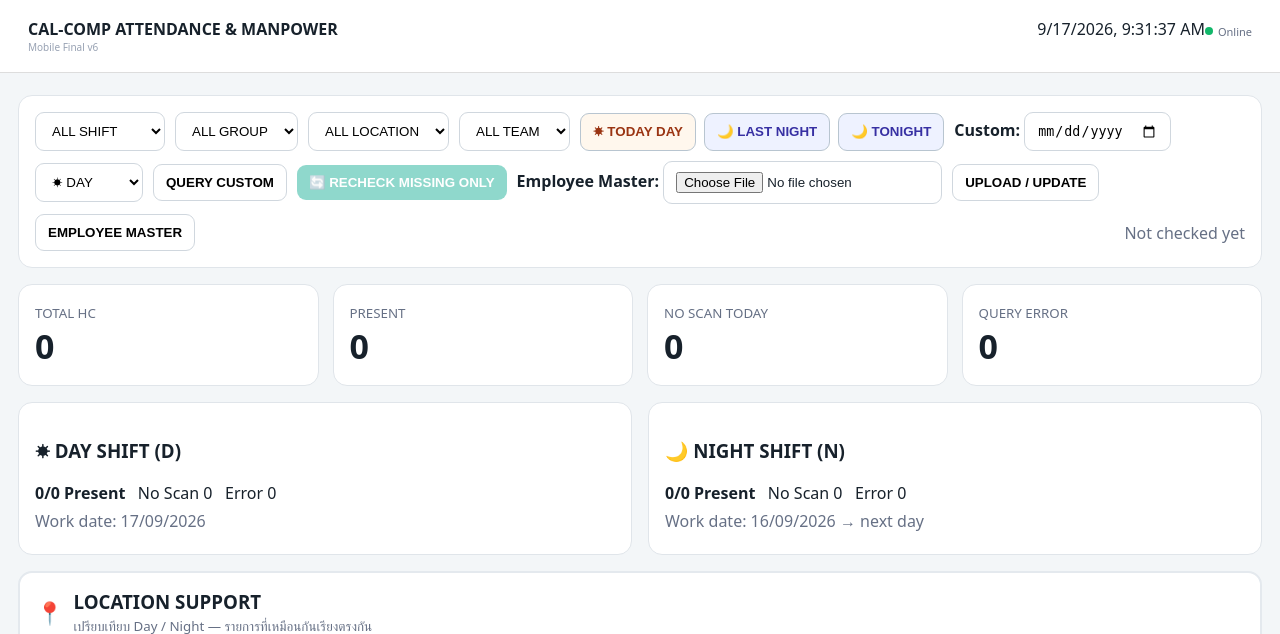
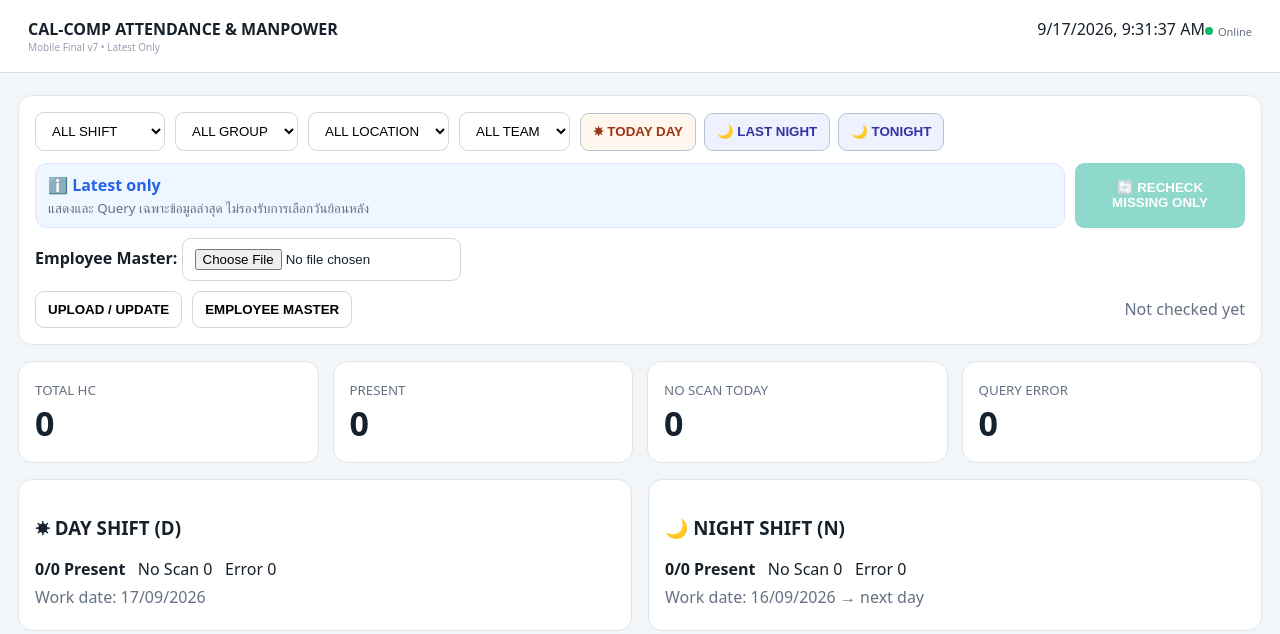
Before and after one commit to n7hhtpgj29-sys/Check-Att, a Flask app: page / in a window 1280 px wide. Shown: the top 634 px of the page. Run offline with Flask 3, Linux system fonts and the light colour scheme; data that the repository does not hold is empty.

Commit message:
Add files via upload

```diff
--- a/app.py
+++ b/app.py
@@ -163,7 +163,7 @@ def manifest(): return send_from_directory(BASE/'static','manifest.webmanifest',
 @app.get('/sw.js')
 def sw(): return send_from_directory(BASE/'static','sw.js',mimetype='application/javascript')
 @app.get('/api/health')
-def health(): return jsonify(ok=True,version='6.0-mobile-final',target=TARGET,headless=os.getenv('PLAYWRIGHT_HEADLESS','0')!='0',tz=os.getenv('TZ',''),started_at=STARTED_AT,query_busy=query_run_lock.locked())
+def health(): return jsonify(ok=True,version='7.0-mobile-latest-only',target=TARGET,headless=os.getenv('PLAYWRIGHT_HEADLESS','0')!='0',tz=os.getenv('TZ',''),started_at=STARTED_AT,query_busy=query_run_lock.locked())
 @app.get('/')
 def home():return render_template('index.html')
 @app.get('/api/dashboard')
@@ -301,14 +301,12 @@ def employee_save():
  return jsonify(ok=True)
 @app.post('/api/query')
 def start():
- x=request.get_json(silent=True) or {}; mode=clean(x.get('mode')).upper() or 'ALL'; today=date.today()
+ x=request.get_json(silent=True) or {}; mode=clean(x.get('mode')).upper() or 'DAY'; today=date.today()
+ # Mobile v7 is intentionally latest-only. Historical/custom-date queries are disabled.
  if mode=='DAY': query_shift='D'; wd=today
  elif mode=='LAST_NIGHT': query_shift='N'; wd=today-timedelta(days=1)
  elif mode=='TONIGHT': query_shift='N'; wd=today
- else:
-  query_shift=clean(x.get('shift')).upper() if clean(x.get('shift')).upper() in ('D','N') else 'ALL'
-  try: wd=datetime.strptime(clean(x.get('work_date')),'%Y-%m-%d').date() if x.get('work_date') else None
-  except: wd=None
+ else: return jsonify(ok=False,error='Historical/custom-date query is disabled in Mobile v7. Use TODAY DAY, LAST NIGHT, or TONIGHT.'),400
  if query_run_lock.locked():
   with lock:
    active=next((jid for jid,v in jobs.items() if v.get('status') in ('queued','running')),None)
--- a/static/sw.js
+++ b/static/sw.js
@@ -1,4 +1,4 @@
-const CACHE='cc-attendance-pwa-v7-mobile-final';
+const CACHE='cc-attendance-pwa-v8-latest-only';
 const SHELL=['/','/manifest.webmanifest','/static/icon-192.png','/static/icon-512.png'];
 self.addEventListener('install',event=>event.waitUntil(caches.open(CACHE).then(c=>c.addAll(SHELL)).then(()=>self.skipWaiting())));
 self.addEventListener('activate',event=>event.waitUntil(caches.keys().then(keys=>Promise.all(keys.filter(k=>k!==CACHE).map(k=>caches.delete(k)))).then(()=>self.clients.claim())));
--- a/templates/index.html
+++ b/templates/index.html
@@ -15,8 +15,12 @@
 /* V6 Mobile Final */
 button:disabled{opacity:.45;cursor:not-allowed}.netdot{display:inline-flex;align-items:center;gap:5px;font-size:11px;color:#667085}.netdot i{width:8px;height:8px;border-radius:50%;background:#12b76a;display:inline-block}.netdot.off i{background:#f04438}.mastertools{display:flex;gap:7px;flex-wrap:wrap;margin:12px 0}.mastertools button{font-size:12px}.ghost{background:#fff;border:1px solid #b8c5d0}.settingrow{display:flex;justify-content:space-between;gap:14px;align-items:center;padding:14px 0;border-bottom:1px solid #edf0f2}.settingrow:last-child{border-bottom:0}.settingrow label{font-weight:700}.settingrow small{display:block;color:#667085;font-weight:400;margin-top:3px}.settingsbox{padding:8px 20px 24px}.backupnote{font-size:12px;color:#667085;margin-top:8px}.toast{position:fixed;left:50%;bottom:92px;transform:translateX(-50%);background:#17212b;color:#fff;padding:10px 14px;border-radius:999px;z-index:100;font-size:12px;opacity:0;pointer-events:none;transition:.2s}.toast.show{opacity:1}.ver{font-size:10px;color:#98a2b3}.querybusy{animation:pulse 1s infinite}@keyframes pulse{50%{opacity:.55}}
 @media(max-width:700px){.mobilebar{grid-template-columns:repeat(4,1fr)}.toolbar{border-radius:18px}.toolbar #last{width:100%;text-align:right;font-size:11px}.mastertools{display:grid;grid-template-columns:1fr 1fr}.mastertools button{padding:9px 6px}.settingsbox{padding:6px 16px 24px}.settingrow{font-size:13px}.settingrow select{max-width:120px}.modalbody .mastertable{min-width:880px}}
-</style></head><body><header><div><b>CAL-COMP ATTENDANCE & MANPOWER</b><div class="ver">Mobile Final v6</div></div><div style="text-align:right"><span id="clock"></span><div id="netstate" class="netdot"><i></i><span>Online</span></div></div></header><div class="wrap">
-<div class="toolbar"><select id="shift"><option value="ALL">ALL SHIFT</option><option value="D">☀ DAY (D)</option><option value="N">🌙 NIGHT (N)</option></select><select id="group"><option value="ALL">ALL GROUP</option><option>A</option><option>B</option><option>OP</option></select><select id="loc"><option value="ALL">ALL LOCATION</option></select><select id="team"><option value="ALL">ALL TEAM</option></select><div class="queryquick"><button class="day" id="qday">☀ TODAY DAY</button><button class="night" id="qlast">🌙 LAST NIGHT</button><button class="night" id="qtonight">🌙 TONIGHT</button></div><label><b>Custom:</b> <input type="date" id="workdate"></label><select id="customshift"><option value="D">☀ DAY</option><option value="N">🌙 NIGHT</option></select><button id="qcustom">QUERY CUSTOM</button><button class="primary" id="qmissing" disabled>🔄 RECHECK MISSING ONLY</button><label><b>Employee Master:</b> <input type="file" id="master" accept=".xlsx"></label><button id="upload">UPLOAD / UPDATE</button><button id="manage">EMPLOYEE MASTER</button><span style="margin-left:auto;color:var(--mut)" id="last"></span></div>
+
+/* V7 Latest Only: mobile historical custom-date query removed */
+.latestonly{width:100%;display:grid;grid-template-columns:1fr auto;gap:10px;align-items:stretch;margin-top:2px}.latestonly>div{background:#eef6ff;border:1px solid #d6e8ff;border-radius:12px;padding:10px 12px;color:#2563eb;display:flex;flex-direction:column;justify-content:center}.latestonly small{display:block;color:#667085;margin-top:3px;line-height:1.35}.latestonly #qmissing{min-width:170px;padding:10px 16px}.masterupload{width:100%}
+@media(max-width:700px){.toolbar label.masterupload,.toolbar #upload,.toolbar #manage{display:none}.latestonly{grid-template-columns:1.7fr 1fr;gap:8px}.latestonly>div{padding:10px;font-size:12px}.latestonly small{font-size:10px}.latestonly #qmissing{min-width:0;font-size:12px;padding:10px 6px}.toolbar #last{margin-left:0!important}.toolbar>select{min-height:44px}.queryquick button{min-height:44px}}
+</style></head><body><header><div><b>CAL-COMP ATTENDANCE & MANPOWER</b><div class="ver">Mobile Final v7 • Latest Only</div></div><div style="text-align:right"><span id="clock"></span><div id="netstate" class="netdot"><i></i><span>Online</span></div></div></header><div class="wrap">
+<div class="toolbar"><select id="shift"><option value="ALL">ALL SHIFT</option><option value="D">☀ DAY (D)</option><option value="N">🌙 NIGHT (N)</option></select><select id="group"><option value="ALL">ALL GROUP</option><option>A</option><option>B</option><option>OP</option></select><select id="loc"><option value="ALL">ALL LOCATION</option></select><select id="team"><option value="ALL">ALL TEAM</option></select><div class="queryquick"><button class="day" id="qday">☀ TODAY DAY</button><button class="night" id="qlast">🌙 LAST NIGHT</button><button class="night" id="qtonight">🌙 TONIGHT</button></div><div class="latestonly"><div><b>ℹ️ Latest only</b><small>แสดงและ Query เฉพาะข้อมูลล่าสุด ไม่รองรับการเลือกวันย้อนหลัง</small></div><button class="primary" id="qmissing" disabled>🔄 RECHECK<br>MISSING ONLY</button></div><label class="masterupload"><b>Employee Master:</b> <input type="file" id="master" accept=".xlsx"></label><button id="upload">UPLOAD / UPDATE</button><button id="manage">EMPLOYEE MASTER</button><span style="margin-left:auto;color:var(--mut)" id="last"></span></div>
 <div class="progress" id="progress"><div id="pmsg">Preparing...</div><div class="prog"><div id="pfill"></div></div></div>
 <div class="cards"><div class="metric clickable" data-status="ALL"><small>TOTAL HC</small><strong id="total">0</strong></div><div class="metric clickable" data-status="PRESENT"><small>PRESENT</small><strong id="present">0</strong></div><div class="metric clickable" data-status="NO SCAN TODAY"><small>NO SCAN TODAY</small><strong id="noscan">0</strong></div><div class="metric clickable" data-status="QUERY UNAVAILABLE"><small>QUERY ERROR</small><strong id="error">0</strong></div></div><div class="grid" style="margin-bottom:16px"><div class="card"><h3>☀ DAY SHIFT (D)</h3><div id="daySummary">--</div><div style="color:#667085;margin:6px 0" id="dayDate"></div></div><div class="card"><h3>🌙 NIGHT SHIFT (N)</h3><div id="nightSummary">--</div><div style="color:#667085;margin:6px 0" id="nightDate"></div></div></div>
 <div class="card typecard" style="margin-bottom:16px"><div class="typehead"><span class="typeicon">📍</span><div><h3 style="margin:0">LOCATION SUPPORT</h3><small style="color:#667085">เปรียบเทียบ Day / Night — รายการที่เหมือนกันเรียงตรงกัน</small></div></div><div id="locCompare"></div></div>
@@ -26,7 +30,7 @@ button:disabled{opacity:.45;cursor:not-allowed}.netdot{display:inline-flex;align
 <div class="modal" id="emodal"><div class="modalbox"><div class="modalhead"><div><b>Employee Master</b><div class="backupnote" id="backupinfo">iPhone backup: checking...</div></div><button class="close" onclick="document.getElementById('emodal').classList.remove('open')">✕</button></div><div class="modalbody"><div class="mastertools"><button class="primary" onclick="editEmp({})">+ ADD EMPLOYEE</button><button class="ghost" onclick="backupMaster(false)">💾 BACKUP TO IPHONE</button><button class="ghost" onclick="restoreMaster()">♻️ RESTORE</button><button class="ghost" onclick="exportMasterFile()">⬇️ EXPORT JSON</button><button class="ghost" onclick="document.getElementById('backupfile').click()">⬆️ IMPORT JSON</button><input id="backupfile" type="file" accept="application/json,.json" hidden onchange="importMasterFile(this)"></div><div class="scroll"><table class="mastertable"><thead><tr><th>EMP NO.</th><th>NAME</th><th>LOCATION SUPPORT</th><th>TEAM SUPPORT</th><th>GROUP</th><th>SHIFT</th><th>ACTIVE</th><th></th></tr></thead><tbody id="erows"></tbody></table></div></div></div></div>
 <div class="modal" id="smodal"><div class="modalbox" style="width:min(560px,96vw)"><div class="modalhead"><b>⚙️ Mobile Settings</b><button class="close" onclick="document.getElementById('smodal').classList.remove('open')">✕</button></div><div class="settingsbox"><div class="settingrow"><div><label>Auto Recheck Missing</label><small>ทำงานเฉพาะตอนเปิดแอปอยู่ และใช้ Query ล่าสุด</small></div><input id="autoRecheck" type="checkbox"></div><div class="settingrow"><div><label>Recheck interval</label><small>แนะนำ 5 นาทีขึ้นไป</small></div><select id="autoInterval"><option value="2">2 min</option><option value="5">5 min</option><option value="10">10 min</option><option value="15">15 min</option></select></div><div class="settingrow"><div><label>Employee Master backup</label><small id="settingsBackupInfo">No backup yet</small></div><button onclick="backupState(false)">Backup now</button></div><div class="settingrow"><div><label>PWA mode</label><small id="pwaMode">Browser</small></div><span id="healthVersion">...</span></div></div></div></div>
 <div id="toast" class="toast"></div><script>
-const $=id=>document.getElementById(id);const MASTER_KEY='ccAttendanceMasterV6',STATE_KEY='ccAttendanceStateV6',SETTINGS_KEY='ccAttendanceSettingsV6',LAST_QUERY_KEY='ccAttendanceLastQueryV6';let currentEmployees=[];let lastQueryPayload=null;let jobRunning=false;let autoTimer=null;let settings={autoRecheck:false,intervalMin:5};setInterval(()=>$('clock').textContent=new Date().toLocaleString(),1000);
+const $=id=>document.getElementById(id);const MASTER_KEY='ccAttendanceMasterV7',STATE_KEY='ccAttendanceStateV7',SETTINGS_KEY='ccAttendanceSettingsV7',LAST_QUERY_KEY='ccAttendanceLastQueryV7';let currentEmployees=[];let lastQueryPayload=null;let jobRunning=false;let autoTimer=null;let settings={autoRecheck:false,intervalMin:5};setInterval(()=>$('clock').textContent=new Date().toLocaleString(),1000);
 
 function toast(msg){const t=$('toast');t.textContent=msg;t.classList.add('show');setTimeout(()=>t.classList.remove('show'),2200)}
 function readBackup(){try{return JSON.parse(localStorage.getItem(MASTER_KEY)||'null')}catch{return null}}
@@ -62,7 +66,7 @@ async function editEmp(x){let employee_code=x.employee_code||prompt('Employee No
 $('loc').onchange=load;$('team').onchange=load;$('shift').onchange=load;$('group').onchange=load;
 $('upload').onclick=async()=>{let f=$('master').files[0];if(!f)return alert('เลือก Excel ก่อน');let fd=new FormData();fd.append('file',f);let r=await fetch('/api/upload-master',{method:'POST',body:fd}),d=await r.json();if(!d.ok)return alert(d.error);await backupMaster(true);alert(`Master updated\nTotal ${d.total}\nAdded ${d.added}\nRemoved ${d.removed}`);load()};
 async function startQuery(payload,silent=false){if(jobRunning){if(!silent)toast('Query is already running');return}if(!navigator.onLine){if(!silent)alert('No Internet connection');return}if(!payload.missing_only){lastQueryPayload={...payload};localStorage.setItem(LAST_QUERY_KEY,JSON.stringify(lastQueryPayload));$('qmissing').disabled=false}try{let r=await fetch('/api/query',{method:'POST',headers:{'Content-Type':'application/json'},body:JSON.stringify(payload)}),d=await r.json();if(!r.ok||!d.ok){if(d.job_id){jobRunning=true;$('progress').style.display='block';poll(d.job_id);return}throw new Error(d.error||'Unable to start query')}jobRunning=true;$('progress').style.display='block';$('progress').classList.add('querybusy');poll(d.job_id)}catch(e){jobRunning=false;if(!silent)alert('Query failed: '+e.message)}}
-$('qday').onclick=()=>startQuery({mode:'DAY'});$('qlast').onclick=()=>startQuery({mode:'LAST_NIGHT'});$('qtonight').onclick=()=>startQuery({mode:'TONIGHT'});$('qcustom').onclick=()=>{let sh=$('customshift').value;if(!$('workdate').value)return alert('เลือก Work Date ก่อน');startQuery({mode:'CUSTOM',shift:sh,work_date:$('workdate').value})};$('qmissing').onclick=()=>{if(!lastQueryPayload)return alert('กรุณา Query กะที่ต้องการก่อน');startQuery({...lastQueryPayload,missing_only:true})};
+$('qday').onclick=()=>startQuery({mode:'DAY'});$('qlast').onclick=()=>startQuery({mode:'LAST_NIGHT'});$('qtonight').onclick=()=>startQuery({mode:'TONIGHT'});$('qmissing').onclick=()=>{if(!lastQueryPayload)return alert('กรุณา Query กะที่ต้องการก่อน');startQuery({...lastQueryPayload,missing_only:true})};
 async function poll(j){try{let r=await fetch('/api/job/'+j,{cache:'no-store'}),d=await r.json();let pct=d.total?Math.round(d.done*100/d.total):0;$('pfill').style.width=pct+'%';$('pmsg').textContent=`${d.message}  ${d.done}/${d.total} ${d.current||''}`;if(d.status==='done'||d.status==='error'){jobRunning=false;$('progress').classList.remove('querybusy');await load();if(d.status==='done')await backupState(true);if(d.status==='error')alert(d.message||'Query error');else toast(d.message||'Attendance updated');setTimeout(()=>{$('progress').style.display='none'},2500);return}setTimeout(()=>poll(j),800)}catch(e){jobRunning=false;$('progress').classList.remove('querybusy');$('pmsg').textContent='Connection interrupted — tap Recheck';}}
 $('autoRecheck').onchange=saveSettings;$('autoInterval').onchange=saveSettings;
 $('pwaMode').textContent=window.matchMedia('(display-mode: standalone)').matches?'Installed on Home Screen':'Safari / Browser';
```
Also changed, not shown: UPGRADE_FROM_V3_TH.txt (+12 -13 lines), README_START_HERE_TH.txt, static/manifest.webmanifest.
